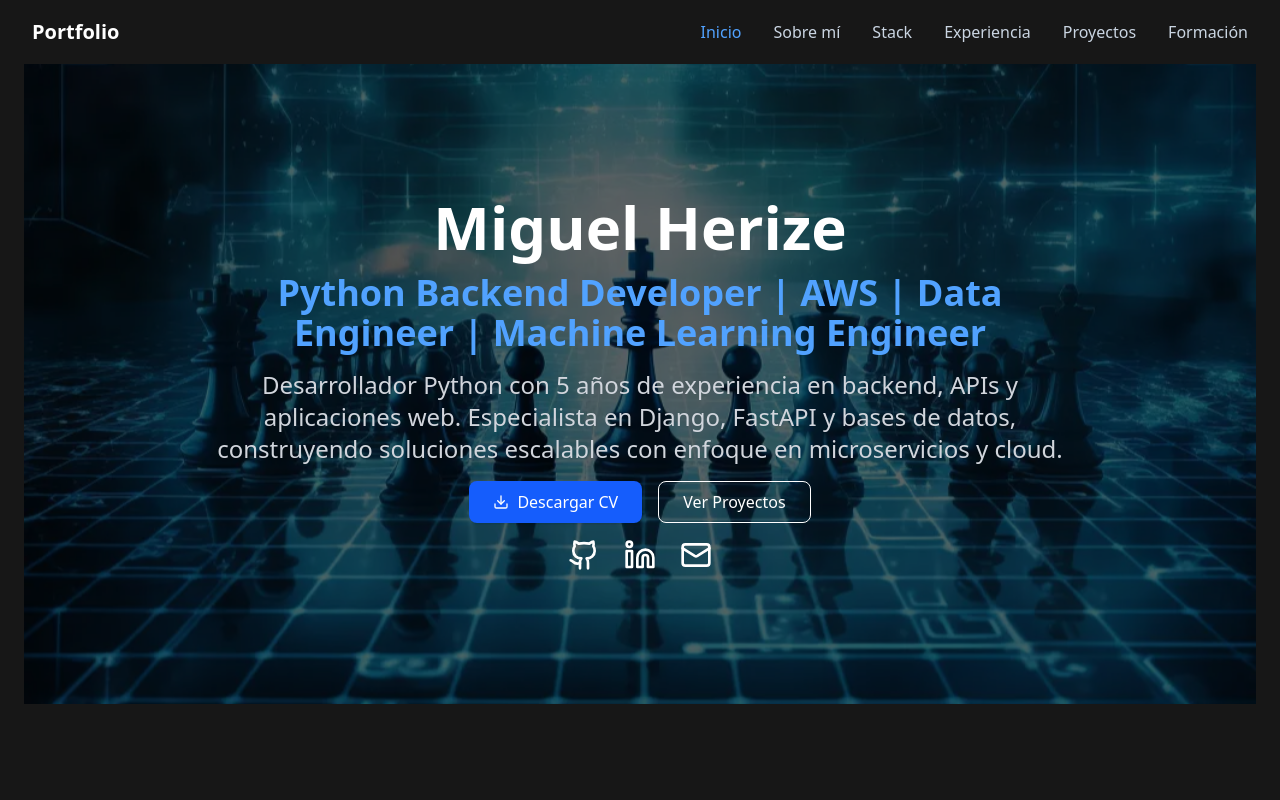
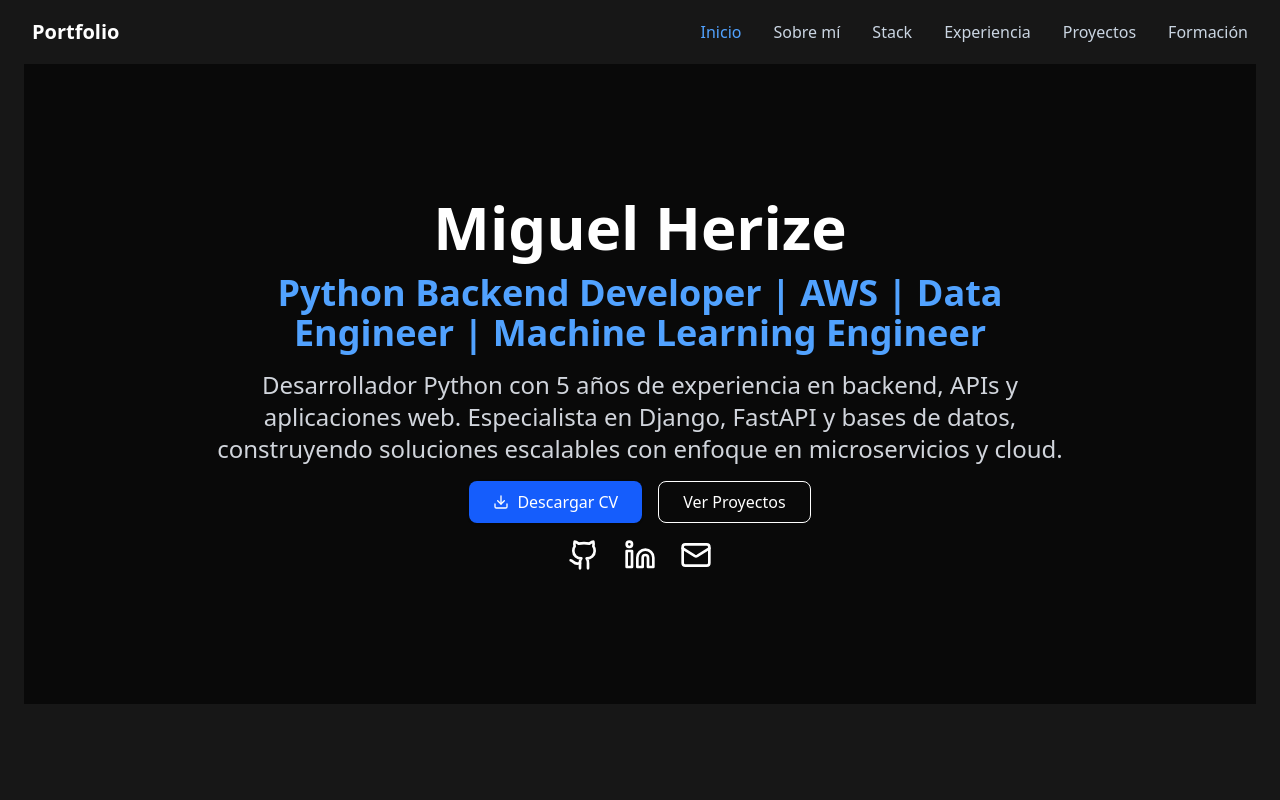
Before and after one commit to migherize/portafolio, a React (Vite) app: page / in a window 1280 px wide. Shown: the top 800 px of the page. Built offline with nearby package versions, Linux system fonts and the light colour scheme.

Commit message:
add change refactor project, eduaction, contact, heroe pages.

```diff
--- a/public/data/contact.json
+++ b/public/data/contact.json
@@ -1,3 +1,4 @@
 {
-    "email": "miguel@example.com"
-  }
+  "phone": "+56956052252",
+  "email": "migherize@gmail.com"
+}
--- a/public/data/education.json
+++ b/public/data/education.json
@@ -2,31 +2,122 @@
   {
     "id": 101,
     "type": "degree",
+    "title": "Ingeniería de Sistemas",
+    "institution": "Universidad de los Andes",
+    "startDate": "2014",
+    "endDate": "2022",
+    "description": "Formación profesional en Ingeniería de Sistemas, enfocada en desarrollo de software, algoritmos y gestión de proyectos.",
+    "grade": "Sistemas Computacionales",
+    "url": "https://drive.google.com/file/d/13ezxHm30Civ1r-zTXCvxdWKSOJmmmVlG/view?usp=drive_link"
+  },
+  {
+    "id": 102,
+    "type": "degree",
     "title": "Machine Learning Developer Career",
     "institution": "Anyone AI",
-    "startDate": "2023",
-    "endDate": "2024",
+    "startDate": "2024",
+    "endDate": "2025",
     "description": "Programa intensivo especializado en Machine Learning, Deep Learning y despliegue de modelos en producción.",
-    "grade": ""
+    "grade": "Machine Learning Engineer",
+    "url": "https://drive.google.com/file/d/13ezxHm30Civ1r-zTXCvxdWKSOJmmmVlG/view?usp=drive_link"
+  },
+  {
+    "id": 103,
+    "type": "certification",
+    "title": "PCAP – Certified Associate in Python Programming",
+    "institution": "Python Institute",
+    "startDate": "2025",
+    "endDate": "Lifetime",
+    "description": "Certificación oficial que valida habilidades en sintaxis básica, estructuras de datos y POO con Python.",
+    "grade": "Certificado Oficial",
+    "url": "https://verify.openedg.org/?id=82gO.YrwH.3cst"
   },
   {
     "id": 102,
     "type": "certification",
-    "title": "PCAP – Certified Associate in Python Programming",
-    "institution": "Python Institute",
+    "title": "Backend Developer (Python Stack)",
+    "institution": "Squadmakers",
     "startDate": "2024",
     "endDate": "2024",
-    "description": "Certificación oficial del Python Institute. Enfocada en programación, estructuras de datos y fundamentos de Python.",
-    "grade": ""
+    "description": "Curso de backend con Python, FastAPI, bases de datos SQL/NoSQL, pruebas y principios SOLID.",
+    "grade": "Semi-Senior Level",
+    "url": "https://drive.google.com/file/d/1dOE4nfMfzREXLihfeXySEVefrYx5L9Z-/view?usp=sharing"
   },
   {
     "id": 103,
     "type": "course",
-    "title": "Machine Learning y Deep Learning",
-    "institution": "Python Institute / Platzi",
+    "title": "Inteligencia Emocional Aplicada: Un Camino a la Excelencia",
+    "institution": "Udemy",
+    "startDate": "2025",
+    "endDate": "2025",
+    "description": "Desarrolla habilidades emocionales para la gestión personal y profesional.",
+    "grade": "Completado",
+    "url": "https://www.udemy.com/certificate/UC-05239e5e-f42c-49c1-b142-35fcf38988d4/"
+  },
+  {
+    "id": 104,
+    "type": "course",
+    "title": "Python PCAP: Pass Certified Associate in Python Programming",
+    "institution": "Udemy",
+    "startDate": "2025",
+    "endDate": "2025",
+    "description": "Curso preparatorio para obtener la certificación oficial PCAP en Python.",
+    "grade": "Completado",
+    "url": "https://www.udemy.com/certificate/UC-0e0c3065-3f3f-4cdf-9bab-82ea422f030a/"
+  },
+  {
+    "id": 105,
+    "type": "course",
+    "title": "Test De Aptitud Python",
+    "institution": "OpenWebinars",
+    "startDate": "2023",
+    "endDate": "2023",
+    "description": "Evaluación de conocimientos en Python, estructuras de datos y POO.",
+    "grade": "Medium",
+    "url": "https://drive.google.com/file/d/1wxo_pUpVnLqm94gk-dfY4DKMMPEdFumL/view?usp=drive_link"
+  },
+  {
+    "id": 106,
+    "type": "course",
+    "title": "Django REST Framework",
+    "institution": "Platzi",
+    "startDate": "2025",
+    "endDate": "2025",
+    "description": "Creación de APIs RESTful con Django REST Framework y mejores prácticas.",
+    "grade": "Completado",
+    "url": "https://drive.google.com/file/d/1jqpc52bH_XTK16fVzvDer9k64OPvRV3Y/view?usp=drive_link"
+  },
+  {
+    "id": 107,
+    "type": "course",
+    "title": "Django",
+    "institution": "Platzi",
+    "startDate": "2025",
+    "endDate": "2025",
+    "description": "Curso práctico de desarrollo web completo con Django.",
+    "grade": "Completado",
+    "url": "https://drive.google.com/file/d/1JvpfmvjXjAGXg818P36I9VPzW2egqMCe/view?usp=drive_link"
+  },
+  {
+    "id": 108,
+    "type": "course",
+    "title": "Inteligencia Emocional",
+    "institution": "Platzi",
     "startDate": "2024",
-    "endDate": "Actualmente",
-    "description": "Profundiza en algoritmia, aprendizaje supervisado, no supervisado, redes neuronales, y el despliegue de modelos de Data Science e Inteligencia Artificial en producción.",
-    "grade": ""
+    "endDate": "2024",
+    "description": "Gestión emocional y desarrollo de habilidades interpersonales.",
+    "grade": "Completado",
+    "url": "https://drive.google.com/file/d/1wptw06Yp9cyrjA0ILLFbsCQF7pncPJiU/view?usp=drive_link"
+  },
+  {
+    "id": 109,
+    "type": "course",
+    "title": "React.js",
+    "institution": "Platzi",
+    "startDate": "2025",
+    "endDate": "2025",
+    "description": "Fundamentos de React, componentes, estado y ciclo de vida.",
+    "grade": "Completado",
+    "url": "https://drive.google.com/file/d/1NfP3dZ5p7za-Ky4FsxnlhrqCgij1hrSh/view?usp=drive_link"
   }
 ]
--- a/public/data/projects.json
+++ b/public/data/projects.json
@@ -1,12 +1,12 @@
 [
   {
-    "id": 1,
-    "title": "Monitoreo de Webscraping con Airflow",
-    "description": "Monitoreo en Airflow para la ejecución y automatización de procesos de webscraping.",
-    "imageUrl": "/images/airflow-monitoring.png",
+    "id": 3,
+    "title": "API Academia de Magia",
+    "description": "API para gestión de usuarios, inscripciones y operaciones CRUD en un sistema académico ficticio.",
+    "imageUrl": "/images/api-academia-magia.png",
     "demoUrl": "",
-    "githubUrl": "https://github.com/miguel/airflow-webscraping",
-    "technologies": ["Apache Airflow", "Python", "Docker"]
+    "githubUrl": "https://github.com/migherize/Reino_del_Trebol",
+    "technologies": ["FastAPI", "Pytest", "SQLAlchemy", "Docker"]
   },
   {
     "id": 2,
@@ -14,16 +14,16 @@
     "description": "Proyecto de webscraping sobre la web de turismo de Madrid usando Scrapy, Docker y MongoDB.",
     "imageUrl": "/images/turismo-madrid.png",
     "demoUrl": "",
-    "githubUrl": "https://github.com/miguel/scrapy-turismo-madrid",
-    "technologies": ["Scrapy", "MongoDB", "Docker"]
+    "githubUrl": "https://github.com/migherize/TourismMadrid",
+    "technologies": ["Fastapi", "Scrapy", "MongoDB", "Docker"]
   },
   {
     "id": 3,
-    "title": "API Sistema de Academia de Magia",
-    "description": "API para gestión de usuarios, inscripciones y operaciones CRUD en un sistema académico ficticio.",
-    "imageUrl": "/images/api-academia-magia.png",
+    "title": "Webscraping con Airflow",
+    "description": "Monitoreo en Airflow para la ejecución y automatización de procesos de webscraping.",
+    "imageUrl": "/images/airflow-monitoring.jpeg",
     "demoUrl": "",
-    "githubUrl": "https://github.com/miguel/api-academia-magia",
-    "technologies": ["FastAPI", "PostgreSQL", "JWT Auth"]
+    "githubUrl": "https://gitlab.com/migherize/airflow-webscraping",
+    "technologies": ["Apache Airflow", "FastAPI", "Docker", "Kafka"]
   }
 ]
--- a/src/components/HeroSectionCard/HeroSectionCard.jsx
+++ b/src/components/HeroSectionCard/HeroSectionCard.jsx
@@ -28,15 +28,13 @@ export default function HeroSection({
 
   return (
     <section
-      className="w-full min-h-[80vh] relative flex items-center justify-start px-6 md:px-16 py-12 text-white"
-      style={{
-        backgroundImage: `url(${backgroundImage})`,
-        backgroundSize: "cover",
-        backgroundPosition: "center",
-      }}
+      className={`
+        w-full min-h-[80vh] relative flex items-center justify-start px-6 md:px-16 py-12 text-white
+        bg-transparent md:bg-[url('${backgroundImage}')] md:bg-cover md:bg-center md:bg-no-repeat
+      `}
     >
       {/* Overlay para oscurecer */}
-      <div className="absolute inset-0 bg-black/60"></div>
+      <div className="hidden md:block absolute inset-0 bg-black/60"></div>
 
       {/* Content */}
       <div className="relative z-10 max-w-4xl mx-auto text-center space-y-4 px-4">
--- a/src/components/ProjectsCard/projects-section.jsx
+++ b/src/components/ProjectsCard/projects-section.jsx
@@ -28,7 +28,7 @@ export function ProjectsSection({ projects = [] }) {
           {projects.map((project, index) => (
             <div
               key={project.id}
-              className="bg-slate-800 rounded-xl overflow-hidden hover:transform hover:scale-105 transition-all duration-300 shadow-xl hover:shadow-2xl"
+              className="bg-slate-800 rounded-xl overflow-hidden hover:transform hover:scale-105 transition-all duration-300 shadow-xl hover:shadow-2xl flex flex-col h-full"
             >
               {project.imageUrl && (
                 <img
@@ -38,7 +38,8 @@ export function ProjectsSection({ projects = [] }) {
                 />
               )}
 
-              <div className="p-6">
+              <div className="p-6 flex flex-col flex-1 justify-between">
+                <div>
                   <div className="flex items-center justify-between mb-3">
                     <h3 className={`text-xl font-bold ${getColorClass(index)}`}>
                       {project.title}
@@ -70,9 +71,10 @@ export function ProjectsSection({ projects = [] }) {
                   <p className="text-slate-300 text-sm mb-4">
                     {project.description}
                   </p>
+                </div>
 
                 {Array.isArray(project.technologies) && project.technologies.length > 0 && (
-                  <div className="flex flex-wrap gap-2">
+                  <div className="flex flex-wrap gap-2 mt-4">
                     {project.technologies.map((tech, techIndex) => (
                       <span
                         key={techIndex}
@@ -87,17 +89,6 @@ export function ProjectsSection({ projects = [] }) {
             </div>
           ))}
         </div>
-{/*
-        <div className="text-center mt-12">
-          <Button
-            className="bg-gradient-to-r from-blue-600 to-purple-600 hover:from-blue-700 hover:to-purple-700 text-white px-8 py-3 font-semibold transition-all duration-300 transform hover:scale-105 shadow-lg"
-            onClick={() => {
-              window.open("https://github.com/migherize", "_blank");
-            }}
-          >
-            Ver Todos los Proyectos
-          </Button>
-        </div> */}
       </div>
     </section>
   );
--- a/src/components/footerCard/footer.tsx
+++ b/src/components/footerCard/footer.tsx
@@ -1,7 +1,23 @@
 import { Github, Linkedin, Mail } from "lucide-react";
 import { Button } from "@/components/ui/button";
+import { useState, useRef } from "react";
 
 export function Footer({ data }) {
+  const [showCopyMessage, setShowCopyMessage] = useState(false);
+  const timeoutRef = useRef(null);
+
+  const handleCopyEmail = () => {
+    if (!data.email) return;
+    navigator.clipboard.writeText(data.email);
+    setShowCopyMessage(true);
+
+    if (timeoutRef.current) clearTimeout(timeoutRef.current);
+
+    timeoutRef.current = setTimeout(() => {
+      setShowCopyMessage(false);
+    }, 3000);
+  };
+
   return (
     <footer className="bg-gradient-to-r from-blue-900/30 to-gray-900/30 py-10">
       <div className="max-w-4xl mx-auto px-4 sm:px-6 lg:px-8 text-center">
@@ -21,13 +37,16 @@ export function Footer({ data }) {
             </Button>
           )}
           {data.email && (
-            <Button variant="ghost" asChild className="hover:text-blue-400 text-slate-300">
-              <a href={`mailto:${data.email}`}>
-                <Mail className="w-5 h-5" />
-              </a>
+            <Button variant="ghost" onClick={handleCopyEmail} className="hover:text-blue-400 text-slate-300">
+              <Mail className="w-5 h-5" />
             </Button>
           )}
         </div>
+
+        {showCopyMessage && (
+          <p className="text-xs text-green-400 mb-2">¡Correo copiado al portapapeles!</p>
+        )}
+
         <p className="text-sm text-slate-400">
           © {new Date().getFullYear()} {data.name} — Todos los derechos reservados
         </p>
--- a/src/index.css
+++ b/src/index.css
@@ -1,3 +1,7 @@
 @import "tailwindcss";
 
 @custom-variant dark (&:where(.dark, .dark *));
+
+html, body {
+    @apply bg-slate-900 text-slate-300;
+  }
```
Also changed, not shown: src/components/ContactCard/contact-section.jsx (+30 -13 lines), src/components/EducationCard/education-section.jsx (+32 -15 lines), public/images/airflow-monitoring.jpeg (added), public/images/airflow-monitoring.png (deleted). Lines whose indentation alone changed are shown as unchanged.
